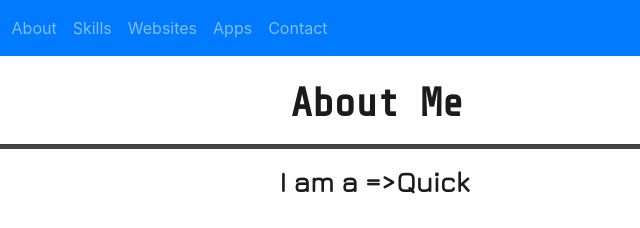
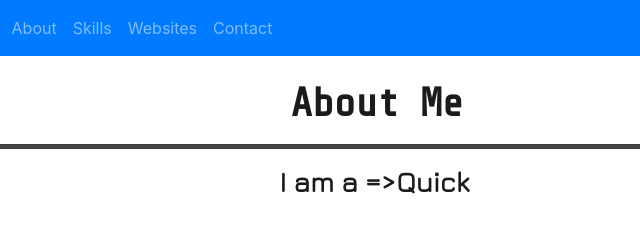
Before and after one commit to Sergio-20/portfolio, a plain HTML site: page index.html in a window 1280 px wide. Shown: the top 228 px of the page, 263-903 px from the left. Drawn offline with nearby package versions, Linux system fonts and the light colour scheme.

Commit message:
Updated Portfolio

```diff
--- a/index.html
+++ b/index.html
@@ -43,9 +43,9 @@
               <li class="nav-item">
                 <a class="nav-link" href="#portfolio">Websites</a>
               </li>
-              <li class="nav-item">
+              <!--<li class="nav-item">
                 <a class="nav-link" href="#apps">Apps</a>
-              </li>
+              </li>-->
               <li class="nav-item">
                 <a class="nav-link" href="#contact">Contact</a>
               </li>
@@ -152,7 +152,7 @@
       </div>
       <br/>
 
-      <div id="apps"></div>
+      <!--<div id="apps"></div>
       <div class="centered">
         <h1 class="centered-text">Apps</h1>
         <hr class="hr-main"/>
@@ -168,7 +168,7 @@
         <a href="#" target="_blank" rel="noopener noreferrer"><p class="btn btn-primary col-xs-3"><i class="fas fa-sitemap"> View Online</i></p></a>
         </span>
         <hr class="hr-main"/>
-      </div>
+      </div>-->
 
       <div id="contact"></div>
       <div class="centered">
```
